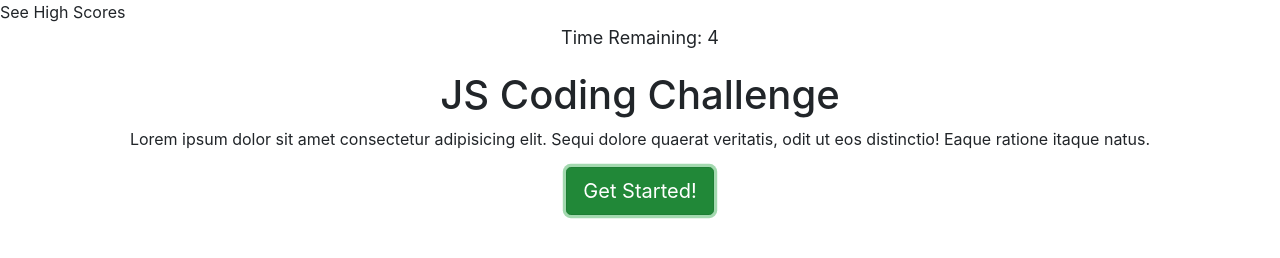
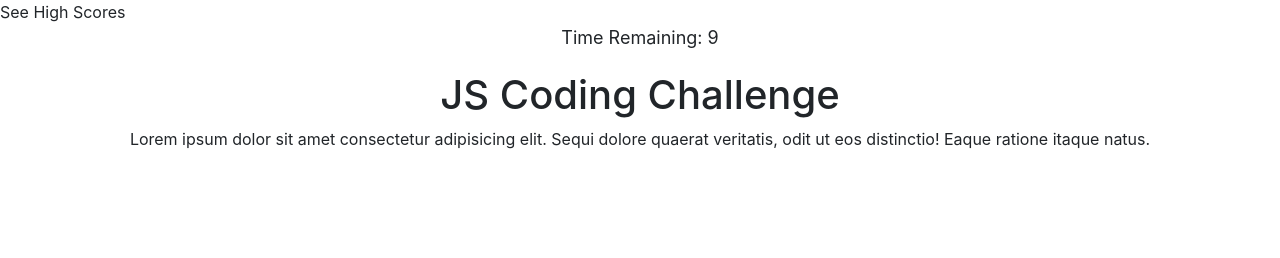
Before and after one commit to LisaMcGautier/codeQuiz, a plain HTML site: page indexBS.html in a window 1280 px wide. Both pictures are taken after a click on the button "Get Started!". Drawn offline with nearby package versions, Linux system fonts and the light colour scheme.

Commit message:
startBtn Works

```diff
--- a/indexBS.html
+++ b/indexBS.html
@@ -19,19 +19,20 @@
 <body>
     <div id="scores">See High Scores</div>
 
-    <div id="timer">Time Remaining:</div>
+    <div id="timer">Timer</div>
 
     <div id="questions">
 
         <h1 id="title">JS Coding Challenge</h1>
 
-            <p id="objective">Lorem ipsum dolor sit amet consectetur adipisicing elit. Sequi dolore quaerat veritatis, odit ut
+        <p id="objective">Lorem ipsum dolor sit amet consectetur adipisicing elit. Sequi dolore quaerat veritatis, odit
+            ut
             eos distinctio! Eaque ratione itaque natus.</p>
 
     </div>
 
     <div id="button">
-        <button id = "startBtn" type="button" class="btn btn-success btn-lg">Get Started!</button>
+        <button id="startBtn" type="button" class="btn btn-success btn-lg">Get Started!</button>
     </div>
 
 
--- a/script.js
+++ b/script.js
@@ -1,41 +1,24 @@
 // scores internal link (anchor)
-// var scores = getElementById("scores");
+var scores = document.getElementById("scores");
 
 // timer at 0 when page loads && starts onclick start button
 // function in previous activity
 
 var timer = document.getElementById("timer");
+
 var startBtn = document.getElementById("startBtn");
-var title = document.getElementById("title");
+
+startBtn.addEventListener("click", startQuiz);
 
 var countdown;
 countdown = 10;
-console.log(countdown);
-
-
-function startQuiz() {
-    var interval = setInterval(function () {
-        timer.innerHTML = "Time Remaining: " + countdown;
-        countdown--;
-
-        console.log(countdown);
-
-        if (countdown === -1) {
-            clearInterval(interval);
-            title.innerHTML = "Game Over!";
-        }
-
-    }, 1000);
-
-}
-
-startBtn.addEventListener("click", startQuiz());
 
 // title h1 && array [] of questions getElementById.innerHTML "question"
 // objective p && possible answers
 // array [] of objects {3 incorrect answers && 1 correct answer}
 
-
+var title = document.getElementById("title");
+var objective = document.getElementById("objective");
 
 var questions = [
 
@@ -106,13 +89,46 @@ var questions = [
         correctAnswer: "concatenate"
     },
 
-]
+];
 
+
+// all answers activate next question
+
+// function showQuestions() {
+
+//     title.innerHTML = questions[0];
+
+//     objective.innerHTML = answers[0];
+
+// }
+
+
+
+function startQuiz() {
+
+    // showQuestions();
+
+    startBtn.style.display = "none";
+
+    var interval = setInterval(function () {
+        timer.innerHTML = "Time Remaining: " + countdown;
+        countdown--;
+
+        console.log(countdown);
+
+        if (countdown === -1) {
+            clearInterval(interval);
+            title.innerHTML = "Game Over!";
+        }
+
+    }, 1000);
+
+}
 
 
 
 // incorrect answers decrement timer
-// all answers activate next question
+
 // function
 // loop
 
@@ -125,3 +141,39 @@ var questions = [
 
 // an idea: background color flashes green (1 sec?) if correct
 // flashes red if incorrect
+
+
+
+
+
+
+// var currentIndex = 0;
+// var currentQuestion = questions[currentIndex];
+
+
+
+// carouselBox.addEventListener("click", function () {
+//     window.location.href = currentImage;
+// });
+
+// console.log(currentIndex);
+// console.log(currentImage);
+
+// nextBtn.addEventListener("click", function () {
+//     event.stopPropagation();
+
+//     currentIndex++;
+//     currentImage = images[currentIndex];
+
+//     if (currentIndex >= images.length) {
+//         currentIndex = 0;
+//         currentImage = images[currentIndex];
+//     }
+
+//     console.log(currentIndex);
+//     console.log(currentImage);
+
+
+
+
+// });
```
Also changed, not shown: index.html (+6 -7 lines), 1 other file.
